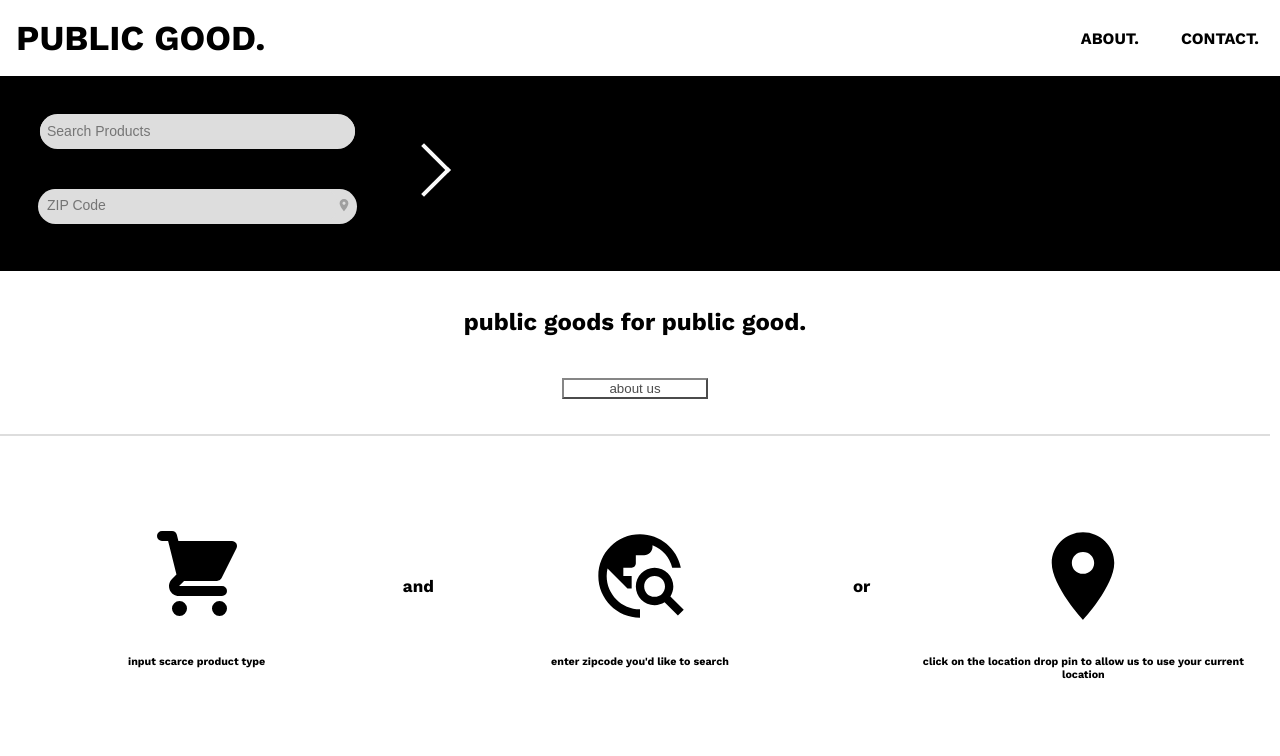
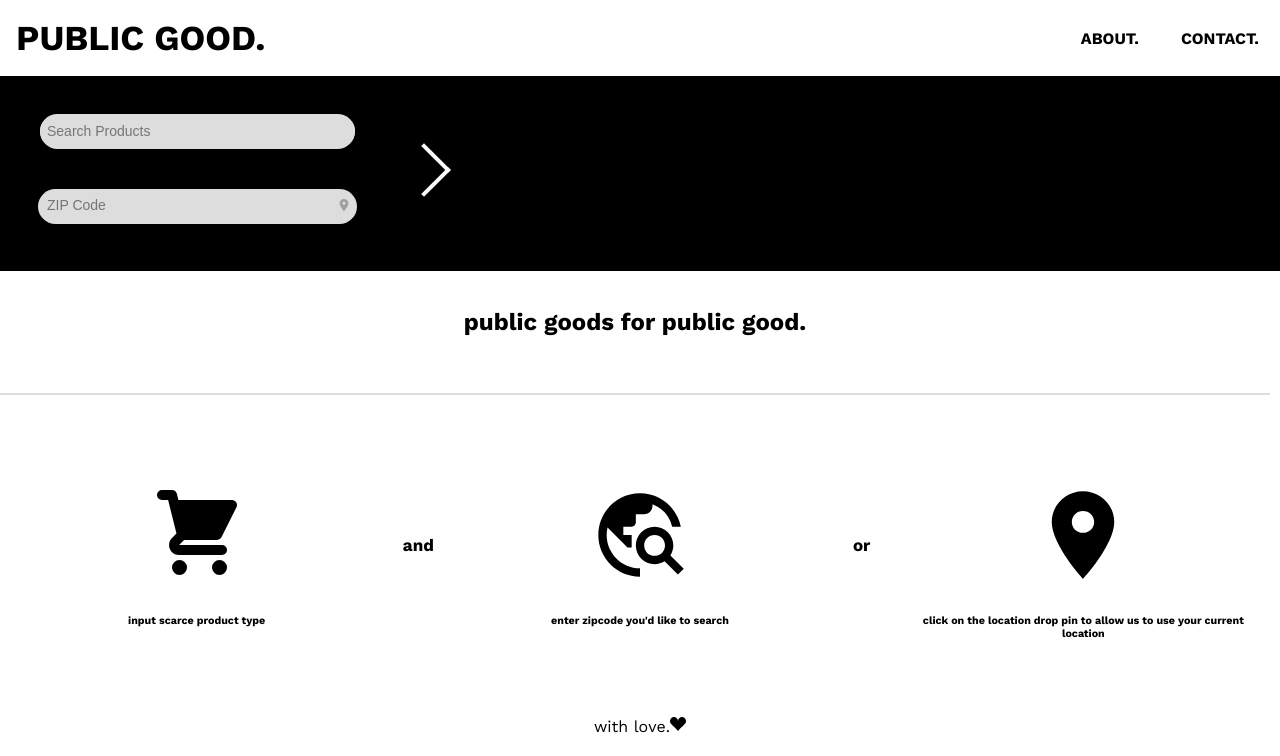
Before and after one commit to yinggoings/public-good-front-end, a React (Create React App) app: page / in a window 1280 px wide. Shown: the top 756 px of the page. Built offline with nearby package versions, Linux system fonts and the light colour scheme; no server answers.

Commit message:
Landing page updates

```diff
--- a/src/components/LandingPage.js
+++ b/src/components/LandingPage.js
@@ -1,7 +1,7 @@
 import "./LandingPage.css";
 import { MdOutlineTravelExplore } from "react-icons/md";
 import { IoMdPin } from "react-icons/io";
-import { SiYourtraveldottv } from "react-icons/si";
+// import { SiYourtraveldottv } from "react-icons/si";
 import { HiShoppingCart } from "react-icons/hi";
 import { BsSuitHeartFill } from "react-icons/bs";
 
@@ -13,11 +13,11 @@ const LandingPage = () => {
           <div class="header">
             <h4>public goods for public good.</h4>
           </div>
-          <div class="learn-about-us">
+          {/* <div class="learn-about-us">
             <button type="button" class="btn-outline-dark btn-about-us">
-              <a href="/about">about us</a>
-            </button>
-          </div>
+              <a href="/about">about us</a> */}
+          {/* </button>
+          </div> */}
         </div>
       </div>
       <div>
```
